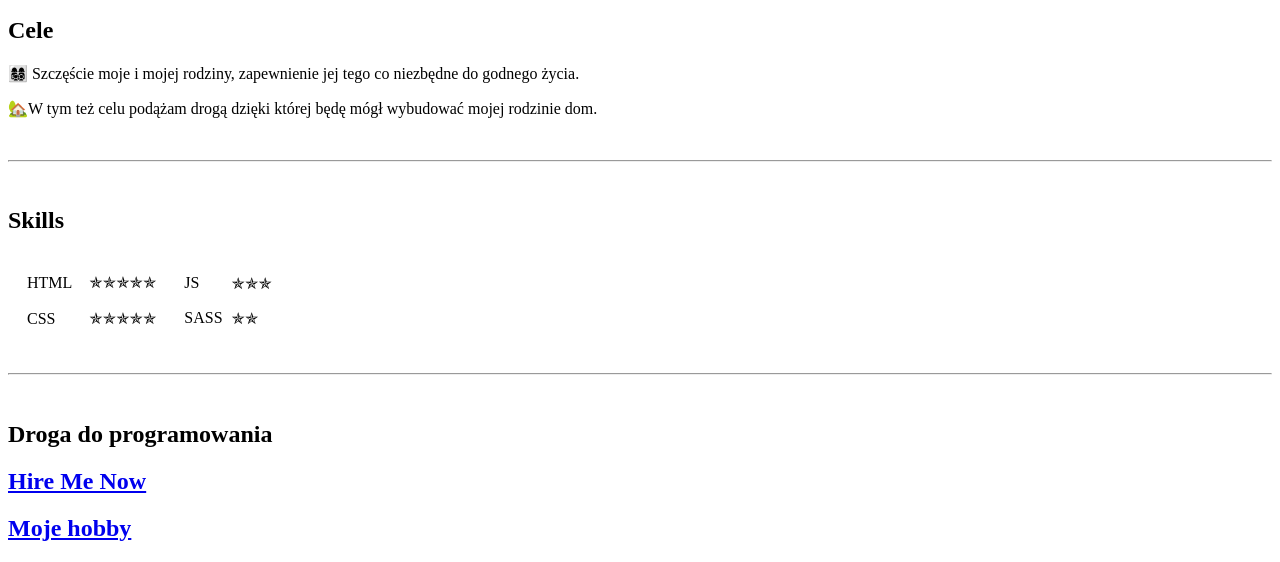
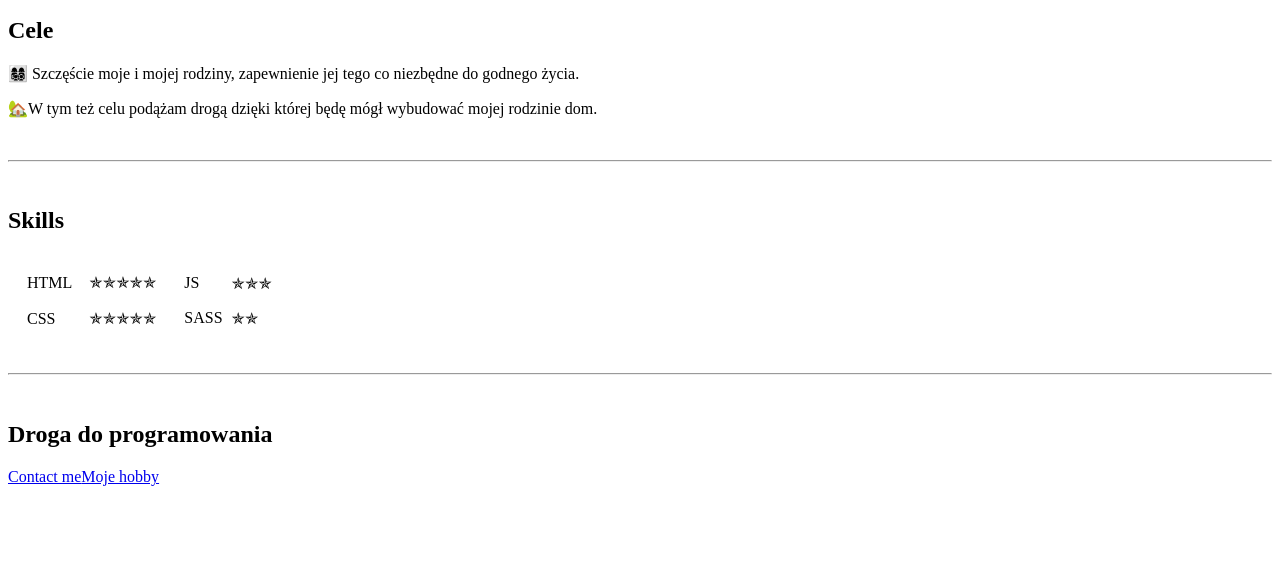
Before and after one commit to MariuszZbikowski/cv, a plain HTML site: page index.html in a window 1280 px wide. Shown: the part 428-990 px from the top of the page. After the commit the page ends 922 px from the top, so only its background shows below. Drawn offline with Linux system fonts and the light colour scheme.

Commit message:
Update index.html

```diff
--- a/index.html
+++ b/index.html
@@ -66,6 +66,6 @@
   <hr />
   <br />
 <h2>Droga do programowania</h2>
-<a href="contact.html"><h2>Hire Me Now</h2></a><a href="hobbies.html" target="_parent"><h2>Moje hobby</h2></a>
+<a href="contact.html">Contact me</a><a href="hobbies.html" target="_parent">Moje hobby</a>
 </body>
 </html>
```
